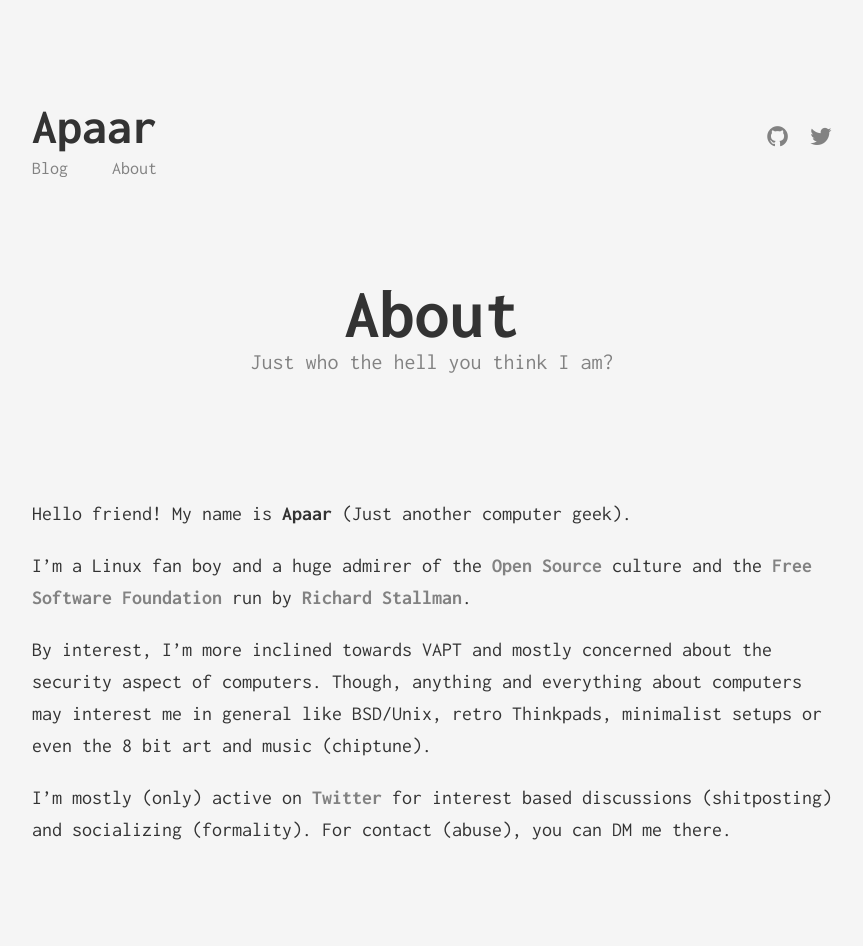
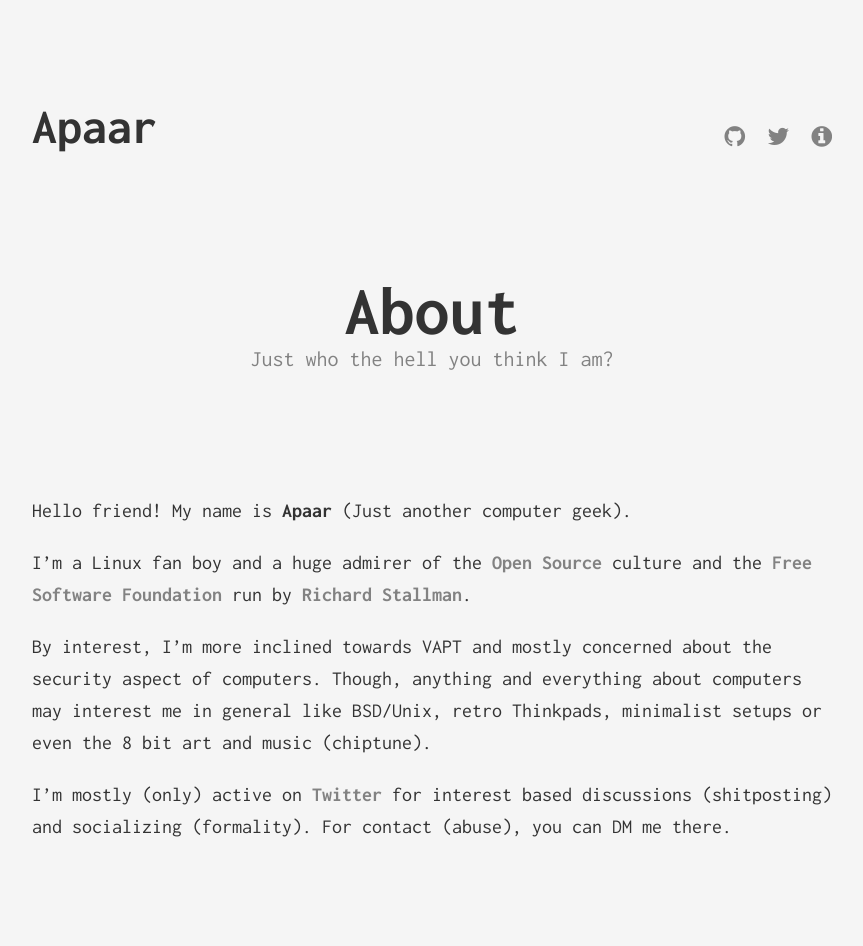
Before and after one commit to gareebdaas/gareebdaas.github.io, a Jekyll site: the page built from about.md, in a window 1280 px wide. Shown: the whole page, without its empty margins (208-1071 px from the left). Built offline with Jekyll 4.4.1, drawn with Linux system fonts in a browser that asks for light colours.

Commit message:
Initialization

```diff
--- a/_includes/header.html
+++ b/_includes/header.html
@@ -1,11 +1,6 @@
 <header class="header">
     <div class="navigation">
         <a href="/" class="logo">{{ site.title }}</a>
-
-        <ul class="menu">
-            <li class="menu__entry"><a href="{{ '/' | prepend: site.baseurl }}">Blog</a></li>
-	    <li class="menu__entry"><a href="{{ '/about' | prepend: site.baseurl }}">About</a></li>
-        </ul>
     </div>
 
     <ul class="social-links">
@@ -20,5 +15,8 @@
                 <i class="fa fa-twitter"></i>
             </a>
         {% endif %}
+            <a href="/about" class="social-links__entry" target="_blank">
+                <i class="fa fa-info-circle"></i>
+            </a>
     </ul>
 </header>
```
